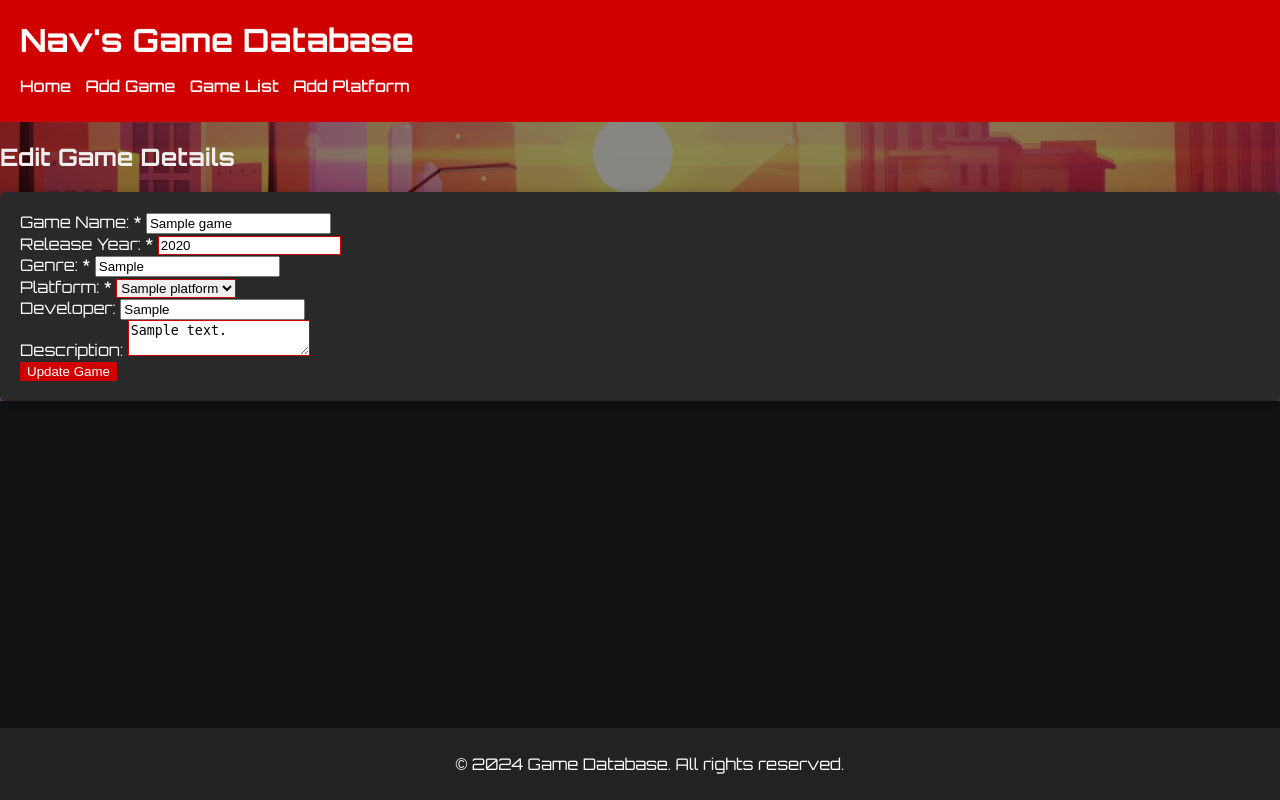
After one commit to Nvvme/comp1006Assignment2, a PHP site: page /edit-game.php?game_id=1 in a window 1280 px wide. The commit adds this page. Run offline with PHP 8.4, Linux system fonts and the light colour scheme; tables that the repository leaves empty or names only in its code hold one stand-in row (values such as "Sample post").

Commit message:
added update, delete. functionality. fixed an issue of incorrect name of game_id which was also wrong in my previous assignment. added some css too and some inline js.

```diff
--- /dev/null
+++ b/edit-game.php
@@ -0,0 +1,74 @@
+<?php
+ini_set('display_errors', 1);
+error_reporting(E_ALL); // added the above to catch the errors
+$title = 'Edit Game'; // Dynamic page title like always
+include('shared/header.php'); // Included the header
+$gameId = $_GET['game_id'];
+
+$title = $releaseYear = $genre = $platform = $developer = $description = null;
+// pretty cool way to do it eh
+
+if (is_numeric($gameId)) { // again same approach I want to use different stuff but I can't find any alternatives
+    require 'shared/database.php'; // Ensuring the database connection is established
+
+    $sql = "SELECT * FROM games WHERE game_id = :game_id";
+    $cmd = $db->prepare($sql);
+    $cmd->bindParam(':game_id', $gameId, PDO::PARAM_INT);
+    $cmd->execute();
+    $game = $cmd->fetch(); // Fetching a single record
+
+    //pre-population stuff
+    $title = $game['title'];
+    $releaseYear = $game['release_year'];
+    $genre = $game['genre'];
+    $platformId = $game['platform_id'];
+    $developer = $game['developer'];
+    $description = $game['description'];
+}
+?>
+
+<!--using the same method I used in my assignment 1-->
+<h2>Edit Game Details</h2>
+<form method="post" action="update-game.php">
+    <div>
+        <label for="title">Game Name: *</label>
+        <input name="title" id="title" required value="<?php echo htmlspecialchars($title); ?>" />
+    </div>
+    <div>
+        <label for="release_year">Release Year: *</label>
+        <input name="release_year" id="release_year" required type="number" min="1950" value="<?php echo htmlspecialchars($releaseYear); ?>" />
+    </div>
+    <div>
+        <label for="genre">Genre: *</label>
+        <input name="genre" id="genre" required value="<?php echo htmlspecialchars($genre); ?>" />
+    </div>
+    <div>
+        <label for="platform_id">Platform: *</label>
+        <select id="platform_id" name="platform_id" required>
+            <?php
+            // Fetch platforms from the database to populate the dropdown
+            $sql = "SELECT * FROM platform ORDER BY name";
+            $stmt = $db->prepare($sql);
+            $stmt->execute();
+            $platforms = $stmt->fetchAll();
+
+            foreach ($platforms as $platform) {
+                // looks pretty complex huh
+                echo '<option value="' . htmlspecialchars($platform['platform_id']) . '">' . htmlspecialchars($platform['name']) . '</option>';
+            }
+            ?>
+        </select>
+    </div>
+    <div>
+        <label for="developer">Developer:</label>
+        <input name="developer" id="developer" value="<?php echo htmlspecialchars($developer); ?>" />
+    </div>
+    <div>
+        <label for="description">Description:</label>
+        <textarea name="description" id="description"><?php echo htmlspecialchars($description); ?></textarea>
+    </div>
+    <input type="hidden" name="game_id" id="gameId" value="<?php echo $gameId; ?>" />
+    <button type="submit">Update Game</button>
+</form>
+
+<?php include('shared/footer.php'); // Including the footer ?>
--- a/insert-platform.php
+++ b/insert-platform.php
@@ -31,7 +31,8 @@ if ($_SERVER['REQUEST_METHOD'] == 'POST' && !empty($_POST['name'])) {
         echo '<p>Platform added successfully.</p>';
 
         // Provide a link to add another platform
-        echo '<a href="add-platform.php">Add another platform</a>';
+        echo '<a href="add-platform.php" style="color: blue; text-decoration: underline; font-weight: bold;">Add another platform</a>';//added inline style
+
     } catch (Exception $e) {
         // Catch and display any exceptions/errors during the database operation
         echo "Error adding platform: " . $e->getMessage();
--- a/shared/header.php
+++ b/shared/header.php
@@ -6,6 +6,7 @@
     <title>Nav's Game Database</title>
     <link rel="stylesheet" href="./css/style.css">
     <link href="https://fonts.googleapis.com/css2?family=Orbitron:wght@400;500;700&family=Press+Start+2P&display=swap" rel="stylesheet">
+    <script src="js/scripts.js" defer> </script>
 <!--I found this nice font which really goes with the gaming website aesthetic-->
 </head>
 <body>
```
Also changed, not shown: delete-game.php (added, +29 -0 lines), game-list.php (+6 -2 lines), update-game.php (added, +74 -0 lines), js/scripts.js (added).
